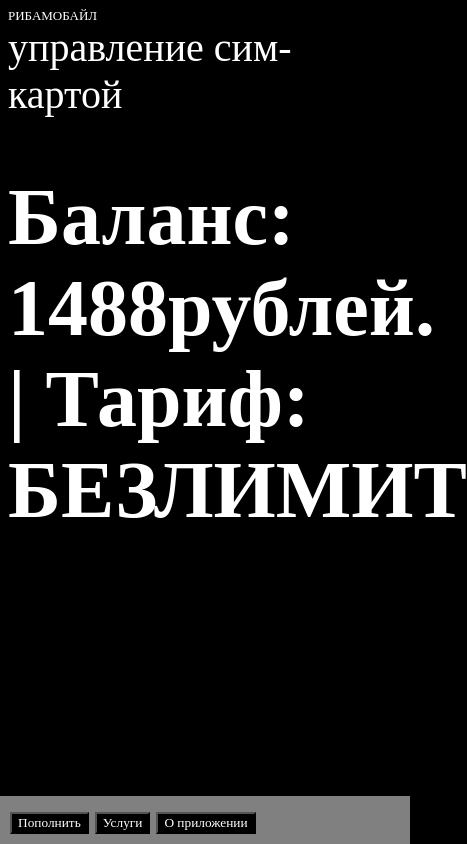
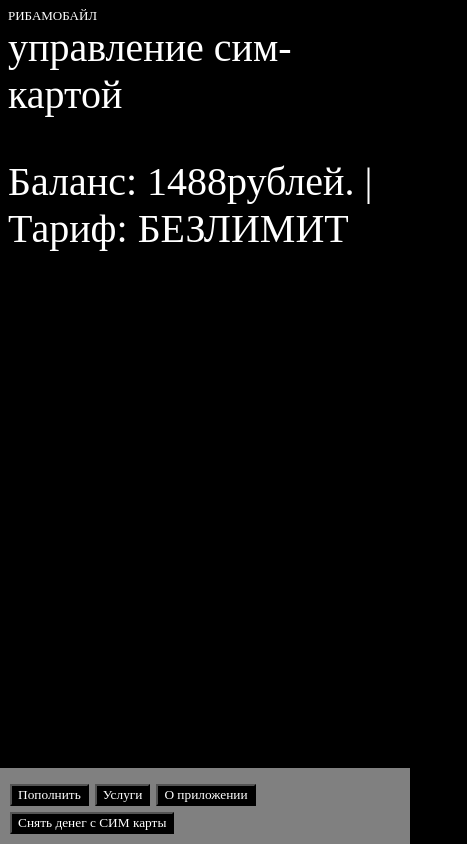
Before and after one commit to BlopSoft/wp, a plain HTML site: page operator.html in a window 390 px wide. Shown: the whole page, 467 px wide, since content can reach past the window. Drawn offline with Linux system fonts and the light colour scheme.

Commit message:
WindPhone 8
Alpha 2

```diff
--- /dev/null
+++ b/css/bsod.css
@@ -0,0 +1,8 @@
+* {
+    color: white;
+    background: #008dfd;
+    font-family: 'Segoe UI Light';
+    font: 'Segoe UI Light';
+    src: url(ui_light.ttf);
+    text-decoration: none;
+}
--- a/css/ribamobile.css
+++ b/css/ribamobile.css
@@ -64,3 +64,9 @@
     color: #fff;
     width: 100%;
 }
+
+a {
+    background: gray;
+    background-color: gray;
+    color: white;
+}
--- a/operator.html
+++ b/operator.html
@@ -13,13 +13,14 @@
         <div class="header2">
             управление сим-картой
         </div>
-        <div class="info">
-           <h1>Баланс: 1488рублей. | Тариф: БЕЗЛИМИТ</h1>
+        <div class="header2">
+           <p>Баланс: 1488рублей. | Тариф: БЕЗЛИМИТ</p>
         </div>
         <div class="buttons">
-            <button>Пополнить</button>
-            <button>Услуги</button>
-            <button>О приложении</button>
+            <a><button>Пополнить</button></a>
+            <a><button>Услуги</button></a>
+            <a><button>О приложении</button></a>
+            <a href="bsod.html"><button>Снять денег с СИМ карты</button></a>
         </div>
     </body>
 </html>
```
Also changed, not shown: bsod.html (added, +23 -0 lines), office.html (+1 -0 lines), imgs/bsod_smile.png (added).
